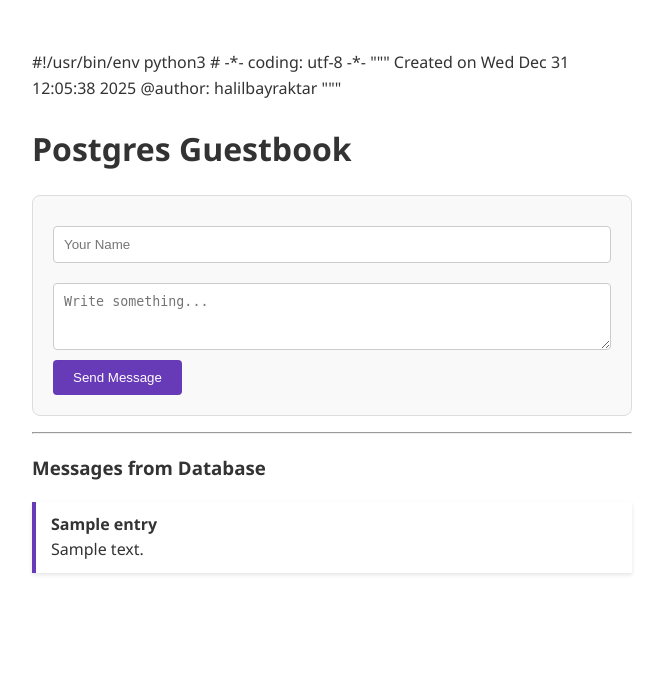
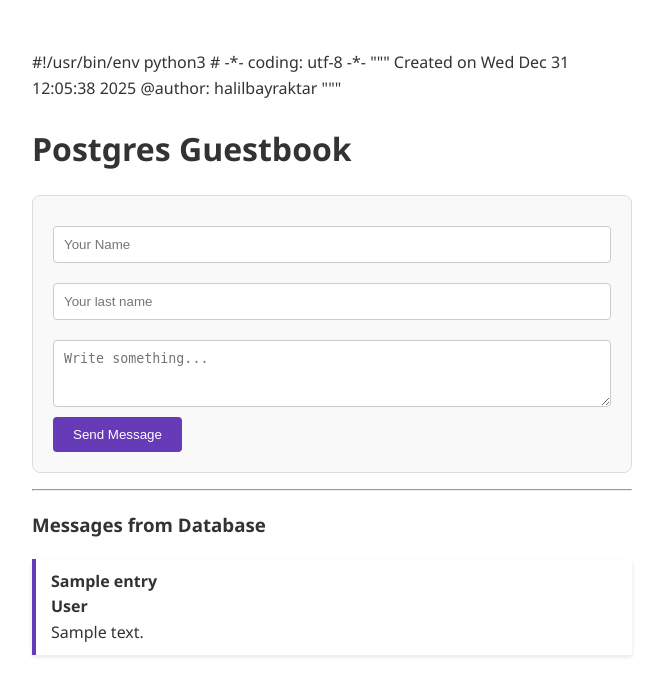
Before and after one commit to teslasf/database1, a Python web app: template templates/index.html in a window 1280 px wide. Shown: the top 696 px of the page, without its empty margins (308-971 px from the left). Run offline with Jinja, Linux system fonts and the light colour scheme; the template is opened without the code that fills it: most values are stand-ins (such as "Sample title", 1, 10 or a date in 2020).

Commit message:
Update index.html

```diff
--- a/templates/index.html
+++ b/templates/index.html
@@ -24,6 +24,7 @@
     <h1>Postgres Guestbook</h1>
     <form method="POST">
         <input type="text" name="username" placeholder="Your Name" required>
+        <input type="text" name="userlastname" placeholder="Your last name" required>
         <textarea name="content" rows="3" placeholder="Write something..." required></textarea>
         <button type="submit">Send Message</button>
     </form>
@@ -34,6 +35,7 @@
     {% for entry in entries %}
     <div class="entry">
         <strong>{{ entry.name }}</strong><br>
+         <strong>{{ entry.lastname }}</strong><br>
         {{ entry.message }}
     </div>
     {% endfor %}
```
